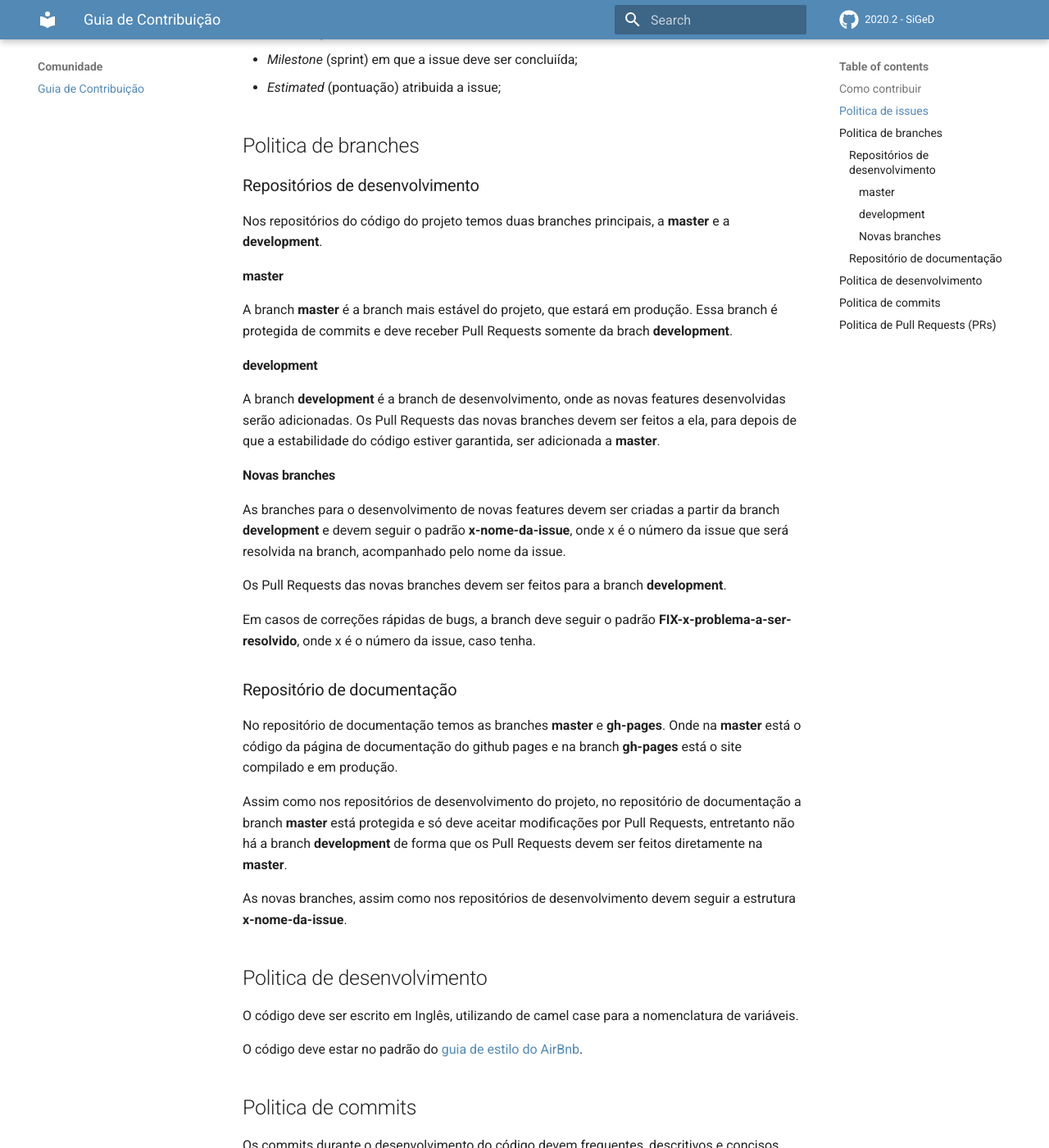
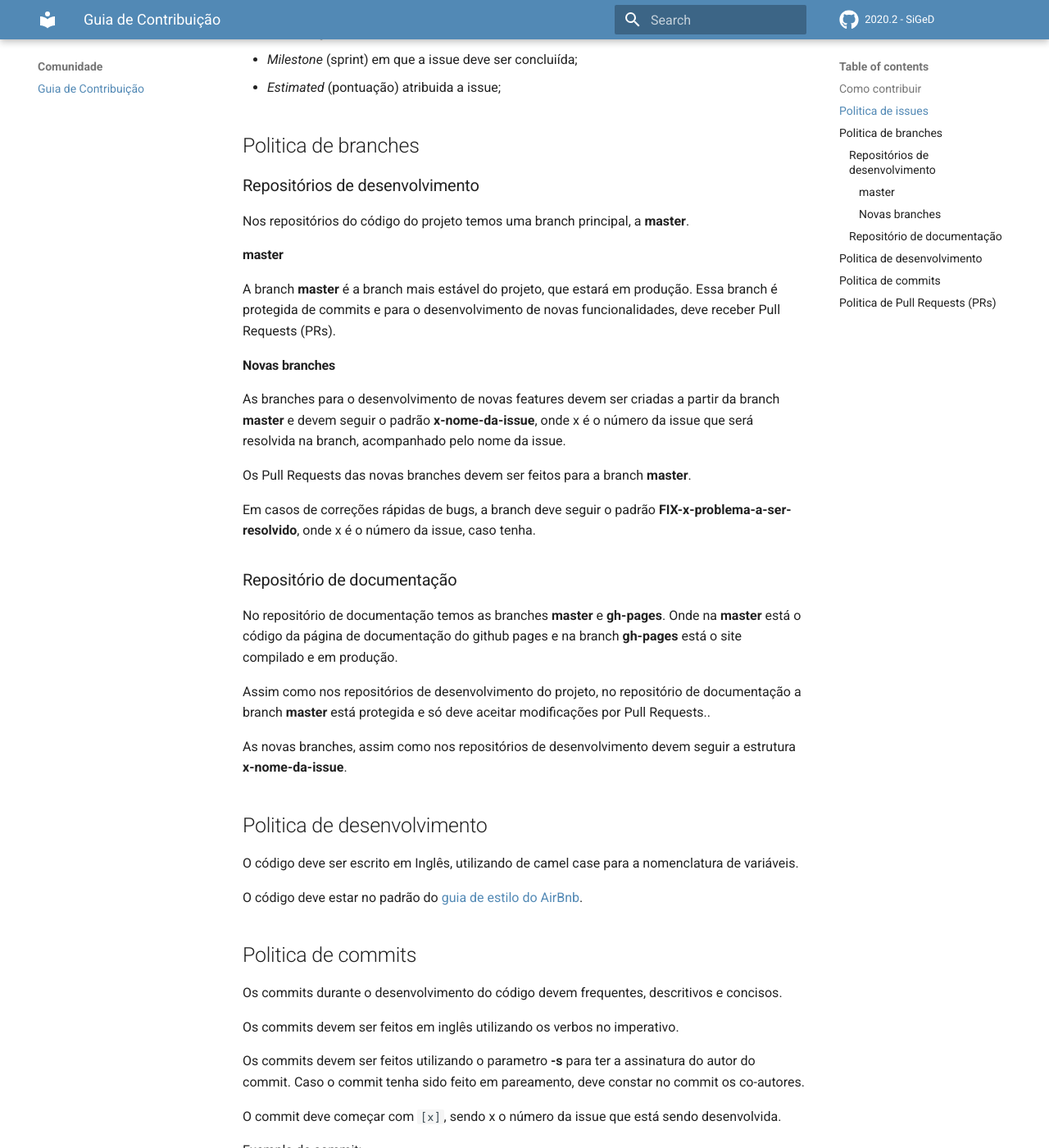
Before and after one commit to fga-eps-mds/2020-2-SiGeD, an MkDocs documentation site: the page built from docs/CONTRIBUTING.md, in a window 1280 px wide and 1400 px high, scrolled down 1021 px. Shown: the whole window at 82% size. Built offline with MkDocs 1.6.1 and Material for MkDocs 9.7.7, drawn with Linux system fonts in a browser that asks for light colours; comment, search, counter and statistics services are not loaded; some of the changed text lies outside the part shown.

Commit message:
[221] Removes mentions do development branch
Signed-off-by: Gabriela Guedes <gabrielabguedes@gmail.com>

```diff
--- a/docs/CONTRIBUTING.md
+++ b/docs/CONTRIBUTING.md
@@ -35,18 +35,15 @@ As issues devem conter:
 
 ### Repositórios de desenvolvimento
 
-Nos repositórios do código do projeto temos duas branches principais, a **master** e a **development**.
+Nos repositórios do código do projeto temos uma branch principal, a **master**.
 
 #### master
-A branch **master** é a branch mais estável do projeto, que estará em produção. Essa branch é protegida de commits e deve receber Pull Requests somente da brach **development**.
-
-#### development
-A branch **development** é a branch de desenvolvimento, onde as novas features desenvolvidas serão adicionadas. Os Pull Requests das novas branches devem ser feitos a ela, para depois de que a estabilidade do código estiver garantida, ser adicionada a **master**.
+A branch **master** é a branch mais estável do projeto, que estará em produção. Essa branch é protegida de commits e para o desenvolvimento de novas funcionalidades, deve receber Pull Requests (PRs).
 
 #### Novas branches
-As branches para o desenvolvimento de novas features devem ser criadas a partir da branch **development** e devem seguir o padrão **x-nome-da-issue**, onde x é o número da issue que será resolvida na branch, acompanhado pelo nome da issue.
+As branches para o desenvolvimento de novas features devem ser criadas a partir da branch **master** e devem seguir o padrão **x-nome-da-issue**, onde x é o número da issue que será resolvida na branch, acompanhado pelo nome da issue.
 
-Os Pull Requests das novas branches devem ser feitos para a branch **development**.
+Os Pull Requests das novas branches devem ser feitos para a branch **master**.
 
 Em casos de correções rápidas de bugs, a branch  deve seguir o padrão **FIX-x-problema-a-ser-resolvido**, onde x é o número da issue, caso tenha.
 
@@ -54,7 +51,7 @@ Em casos de correções rápidas de bugs, a branch  deve seguir o padrão **FIX-
 
 No repositório de documentação temos as branches **master** e **gh-pages**. Onde na **master** está o código da página de documentação do github pages e na branch **gh-pages** está o site compilado e em produção.
 
-Assim como nos repositórios de desenvolvimento do projeto, no repositório de documentação a branch **master** está protegida e só deve aceitar modificações por Pull Requests, entretanto não há a branch **development** de forma que os Pull Requests devem ser feitos diretamente na **master**.
+Assim como nos repositórios de desenvolvimento do projeto, no repositório de documentação a branch **master** está protegida e só deve aceitar modificações por Pull Requests..
 
 As novas branches, assim como nos repositórios de desenvolvimento devem seguir a estrutura **x-nome-da-issue**.
 
@@ -84,7 +81,7 @@ Co-authored-by: Nome da dupla <emaildadupla@email.com>"
 
 ## Politica de Pull Requests (PRs)
 
-Nos repositórios de desenvolvimento os PRs devem ser feitos para a branch **development**, enquanto no repositório de documentação, os PRs devem ser feitos a branch **master**.
+Os PRs devem ser feitos a branch **master**.
 
 Os Pull Requests devem ser feitos seguindo o template:
 
```
Also changed, not shown: other parts of docs/CONTRIBUTING.md (+2 -2 lines).
